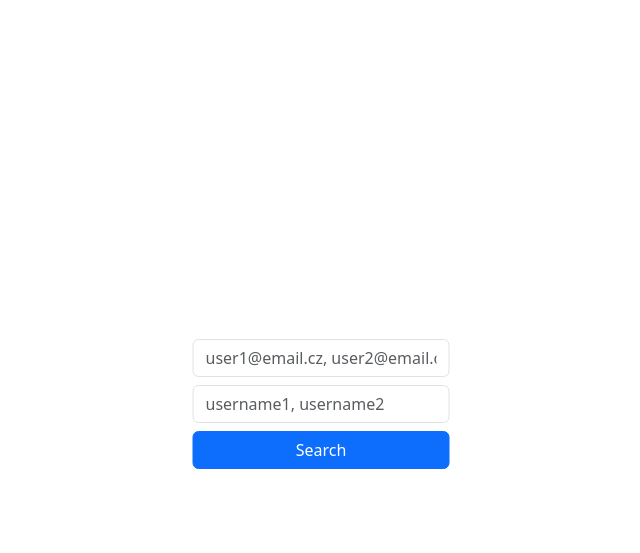
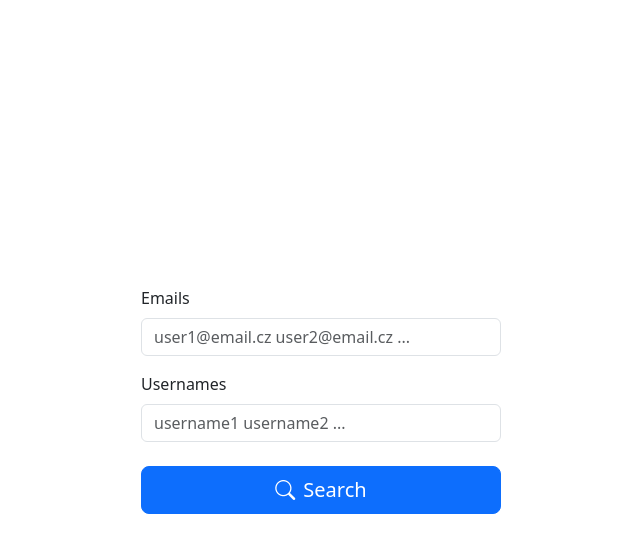
Before and after one commit to itsntme1/osint-aggregator, a Flask app: page / in a window 1280 px wide. Shown: the top 553 px of the page, without its empty margins (319-959 px from the left). Run offline with Flask 3, Linux system fonts and the light colour scheme; parts of the project's set-up code (start-up, migrations or seed data) failed here and were passed over.

Commit message:
feat: search form

```diff
--- a/static/schemas.js
+++ b/static/schemas.js
@@ -168,7 +168,7 @@ export function xposedornot(data) {
         `;
     }
 
-    if(!breachExists) {
+    if(breachExists) {
         return xposedornotError();
     }
 
--- a/static/style.css
+++ b/static/style.css
@@ -8,6 +8,10 @@
 
 .fixed-card {
     width: 360px;
+}
+
+.min-phone {
+    min-width: 360px;
 }
 
 .loader {
--- a/templates/landing.html
+++ b/templates/landing.html
@@ -7,30 +7,31 @@
 {% endblock head %}
 
 {% block body %}
-    <div class="centered">
+    <div class="centered w-25 min-phone">
         <form action="/" method="post">
-            <div class="container">
-                <div class="row">
-                    <div class="col-12 mt-2">
-                        <input name="emails" type="text" class="form-control" placeholder="user1@email.cz, user2@email.cz">
-                    </div>
+            <div class="row mb-3">
+                <div class="col-12">
+                    <label for="emails" class="form-label">Emails</label>
+                    <input name="emails" type="text" class="form-control" placeholder="user1@email.cz user2@email.cz ...">
                 </div>
-                <div class="row">
-                    <div class="col-12 mt-2">
-                        <input name="usernames" type="text" class="form-control" placeholder="username1, username2">
-                    </div>
+            </div>
+            <div class="row mb-4">
+                <div class="col-12">
+                    <label for="usernames" class="form-label">Usernames</label>
+                    <input name="usernames" type="text" class="form-control" placeholder="username1 username2 ...">
                 </div>
-                <div class="row">
-                    <div class="col-12 mt-2">
-                        <button type="submit" class="btn btn-primary w-100">Search</button>
-                    </div>
+            </div>
+            <div class="row">
+                <div class="col-12">
+                    <button type="submit" class="btn btn-lg btn-primary w-100"><i class="bi bi-search me-2"></i>Search</button>
                 </div>
             </div>
         </form>
     </div>
 
     {% if error is not none() %}
-        <div class="alert alert-danger position-absolute bottom-0 start-50 translate-middle">
+        <div class="alert alert-danger position-absolute bottom-0 start-50 translate-middle p-2 ps-4 pe-4 rounded-4">
+            <i class="bi bi-exclamation-circle-fill"></i>
             {{ error }}
         </div>
     {% endif %}
--- a/templates/layout.html
+++ b/templates/layout.html
@@ -7,6 +7,7 @@
         <title>Test</title>
         <link rel="stylesheet" href="static/style.css">
         <link href="https://cdn.jsdelivr.net/npm/bootstrap@5.3.8/dist/css/bootstrap.min.css" rel="stylesheet" integrity="sha384-sRIl4kxILFvY47J16cr9ZwB07vP4J8+LH7qKQnuqkuIAvNWLzeN8tE5YBujZqJLB" crossorigin="anonymous">
+        <link rel="stylesheet" href="https://cdn.jsdelivr.net/npm/bootstrap-icons@1.13.1/font/bootstrap-icons.min.css">
     {% endblock head %}
 </head>
 <body>
--- a/templates/search.html
+++ b/templates/search.html
@@ -13,12 +13,12 @@
 {% block body %}
     <div class="centered w-100">
         <div class="d-flex flex-wrap gap-3 justify-content-center">
-            <!-- {{ card("IPinfo.io", "/api/ip_info", "ipInfo") }}
+            {{ card("IPinfo.io", "/api/ip_info", "ipInfo") }}
             {{ card("HTTP Headers", "/api/http_headers", "httpHeaders") }}
             {{ card("Mapy.com", "/api/mapy_cz", "mapyCz") }}
             {{ card("Disify", "/api/disify", "disify") }}
             {{ card("Maigret", "/api/maigret", "maigret") }}
-            {{ card("XposedOrNot", "/api/xposedornot", "xposedornot")}} -->
+            {{ card("XposedOrNot", "/api/xposedornot", "xposedornot")}}
         </div>
     </div>
 {% endblock body %}
```
